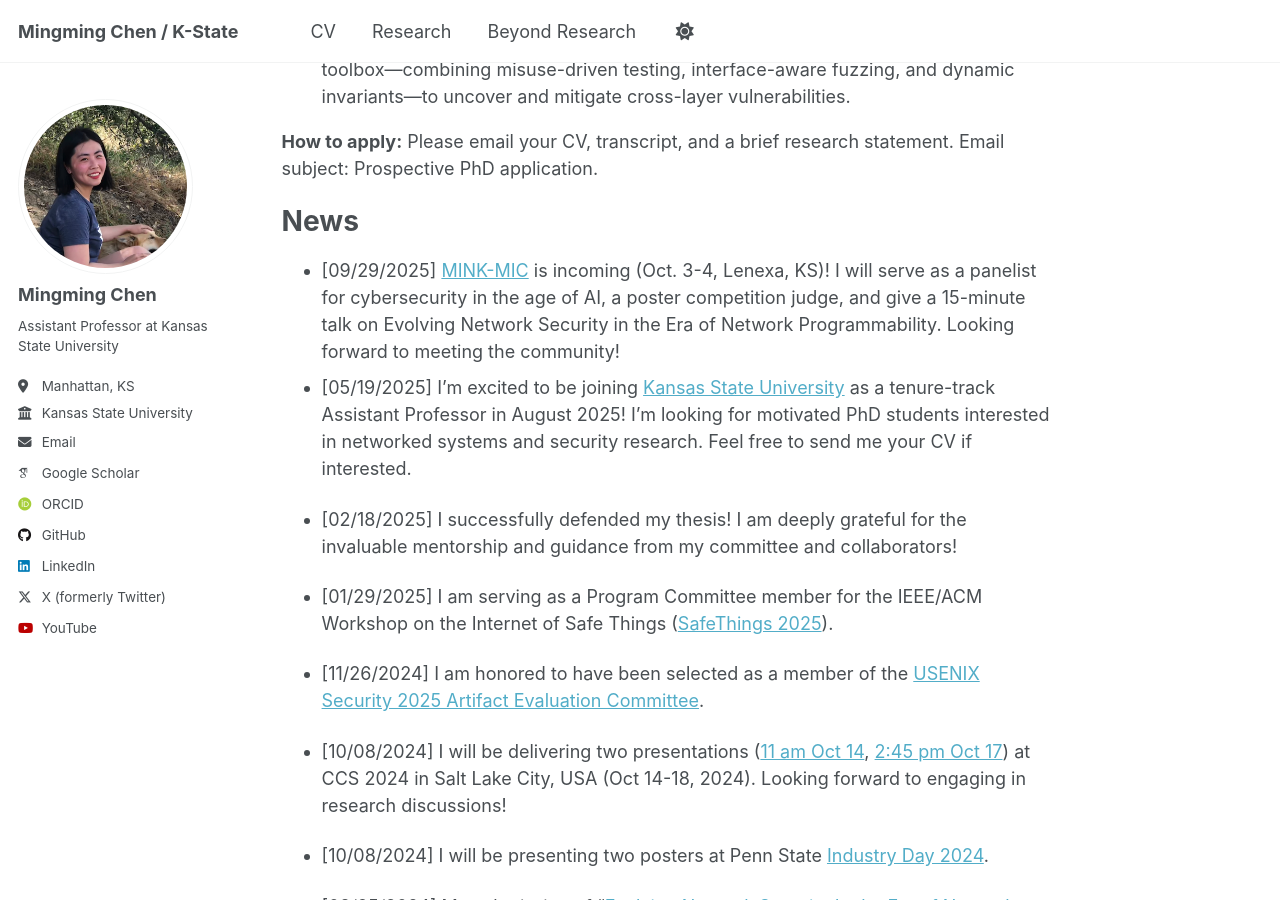
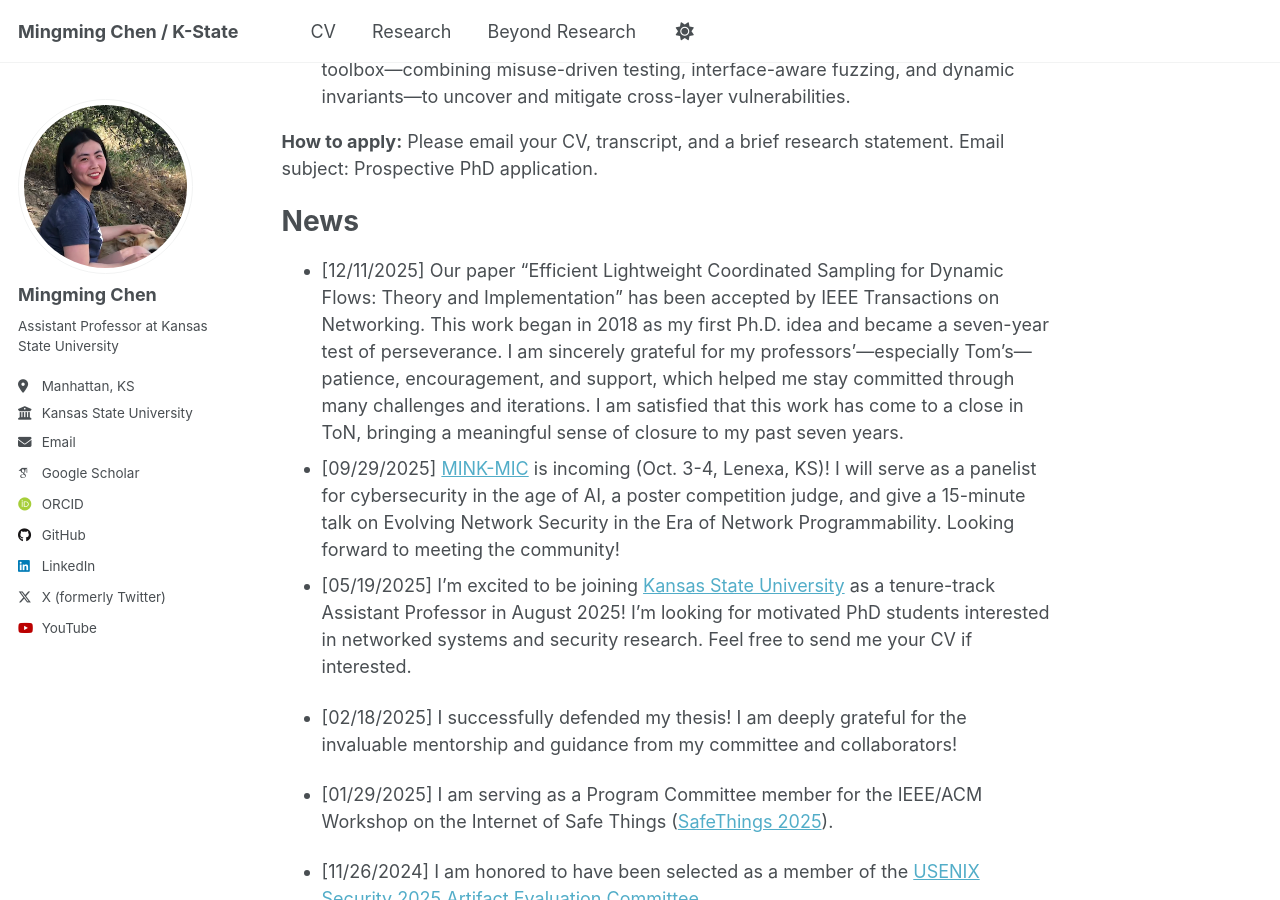
Before and after one commit to mzc796/mzc796.github.io, a Jekyll site: the page built from _pages/about.md, in a window 1280 px wide and 900 px high, scrolled down 933 px. Built offline with Jekyll 4.4.1, drawn with Linux system fonts in a browser that asks for light colours; some web fonts are replaced; a script that is not in the unit is left out.

```diff
--- a/_pages/about.md
+++ b/_pages/about.md
@@ -19,6 +19,7 @@
 
 News
 ======
+- [12/11/2025] Our paper “Efficient Lightweight Coordinated Sampling for Dynamic Flows: Theory and Implementation” has been accepted by IEEE Transactions on Networking. This work began in 2018 as my first Ph.D. idea and became a seven-year test of perseverance. I am sincerely grateful for my professors’—especially Tom’s—patience, encouragement, and support, which helped me stay committed through many challenges and iterations. I am satisfied that this work has come to a close in ToN, bringing a meaningful sense of closure to my past seven years.
 - [09/29/2025] [MINK-MIC](https://www.minkwic.org/) is incoming (Oct. 3-4, Lenexa, KS)! I will serve as a panelist for cybersecurity in the age of AI, a poster competition judge, and give a 15-minute talk on Evolving Network Security in the Era of Network Programmability. Looking forward to meeting the community!
 - [05/19/2025] I’m excited to be joining [Kansas State University](https://kcats.k-state.edu/) as a tenure-track Assistant Professor in August 2025! I’m looking for motivated PhD students interested in networked systems and security research. Feel free to send me your CV if interested.
 
```
